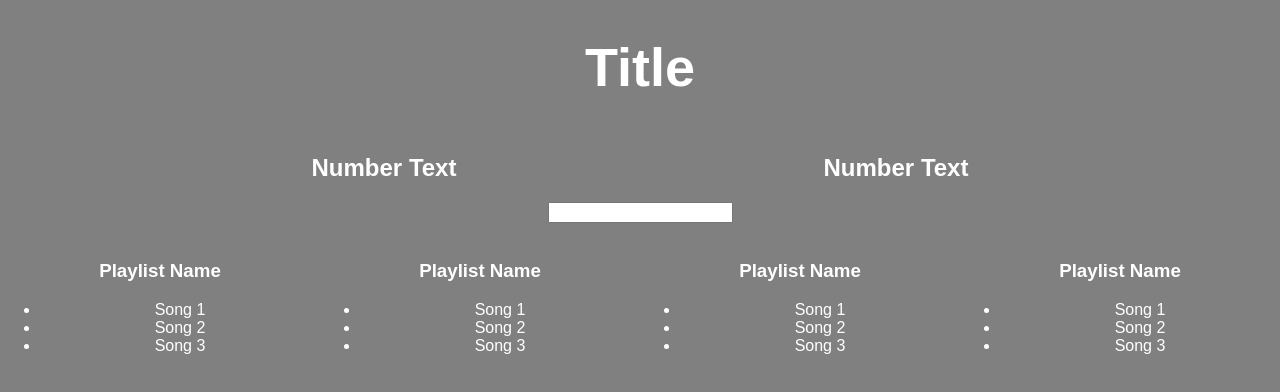
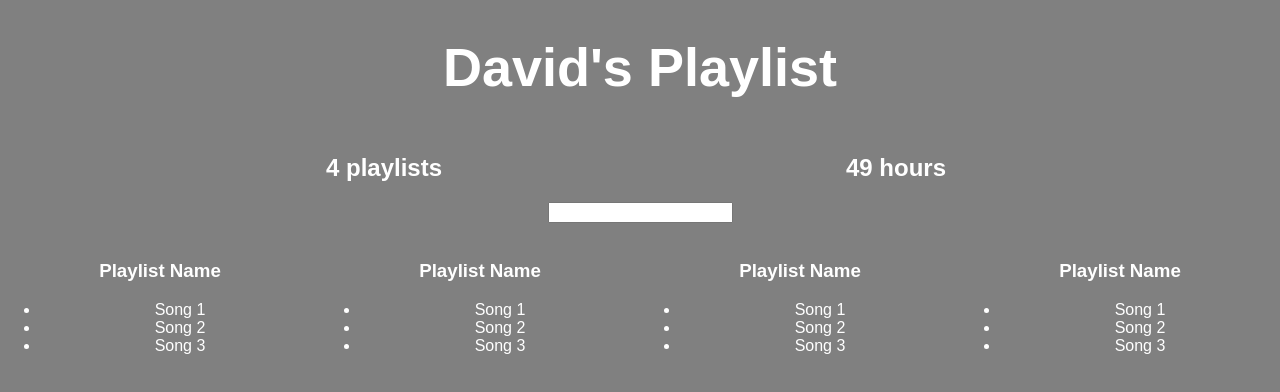
Before and after one commit to ryandomoslai/spotify-api-template, a React (Create React App) app: page / in a window 1280 px wide. Shown: the top 392 px of the page. Built offline with nearby package versions, Linux system fonts and the light colour scheme.

Commit message:
Added fake data to title and aggregate counters

```diff
--- a/src/App.js
+++ b/src/App.js
@@ -5,16 +5,63 @@
 let defaultStyle = {
   color: '#fff',
 }
+let fakeServerData = {
+  user: {
+    name: 'David',
+    playlists: [
+      {
+        name: 'My favorites',
+        songs: [{name: 'Beat It', duration: 1345},
+          {name: 'Canelloni Makaroni', duration: 1231},
+          {name: 'Rosa helikopter', duration: 123}]
+      },
+      {
+        name: 'Discover Weekly',
+        songs: [{name: 'Le song', duration: 24},
+          {name: 'The song', duration: 23},
+          {name: 'Sangen', duration: 42}]
+      },
+      {
+        name: 'Another playlist - the best!',
+        songs: [{ name: 'Le song', duration: 24 },
+          {name: 'The song', duration: 23 },
+          {name: 'Sangen', duration: 42 }]
+      },
+      {
+        songs: [{ name: 'Le song', duration: 24 },
+          {name: 'The song', duration: 23 },
+          {name: 'Sangen', duration: 42 }]
+      }
+    ]
+  }
+};
 
-class Aggregate extends Component {
+class PlaylistCounter extends Component {
   render () {
     return (
       <div style={{...defaultStyle, width: "40%", display: 'inline-block'}}>
-        <h2>Number Text</h2>
+        <h2>{this.props.playlists.length} playlists</h2>
       </div>
     );
   }
 }
+
+class HoursCounter extends Component {
+  render() {
+    let allSongs = this.props.playlists.reduce((songs, eachPlaylist) => {
+      return songs.concat(eachPlaylist.songs)
+    }, [])
+    let totalDuration = allSongs.reduce((sum, eachSong) => {
+      return sum + eachSong.duration
+    }, 0)
+    return (
+      <div style={{ ...defaultStyle, width: "40%", display: 'inline-block' }}>
+        <h2>{Math.round(totalDuration/60)} hours</h2>
+      </div>
+    );
+  }
+}
+
 class Filter extends Component {
   render() {
     return (
@@ -39,21 +86,34 @@
 }
 
 class App extends Component {
+  constructor() {
+    super()
+    this.state = {
+      serverData: {}
+    }
+  }
+  componentDidMount() {
+    setTimeout(() => {
+      this.setState({ serverData: fakeServerData })
+    }, 1000)
+  }
   render() {
-    let name = 'Ryan'
-    let green = '#FF1212'
-    let headerStyle = {...defaultStyle, 'font-size': '50px'}
-
     return (
       <div className="App">
-        <h1 style={{...defaultStyle, 'font-size': '54px'}}>Title</h1>
-        <Aggregate/>
-        <Aggregate/>
-        <Filter/>
-        <Playlist/>
-        <Playlist />
-        <Playlist />
-        <Playlist />
+        {this.state.serverData.user ?
+        <div>
+          <h1 style={{...defaultStyle, 'font-size': '54px'}}>
+            {this.state.serverData.user.name}'s Playlist
+          </h1>
+          <PlaylistCounter playlists={this.state.serverData.user.playlists}/>
+          <HoursCounter playlists={this.state.serverData.user.playlists}/>
+          <Filter/>
+          <Playlist/>
+          <Playlist />
+          <Playlist />
+          <Playlist />
+        </div> : <h1 style={defaultStyle}>Loading...</h1>
+        }
       </div>
     );
   }
```
